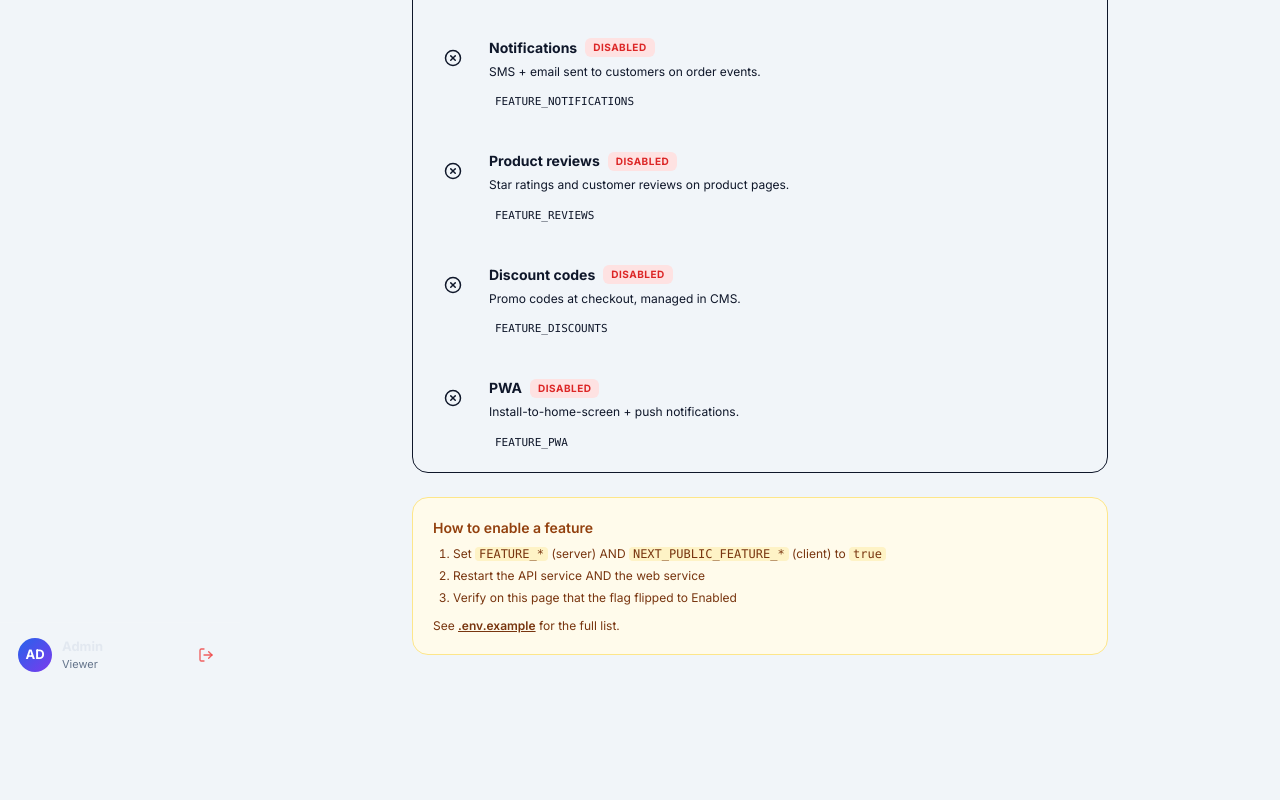
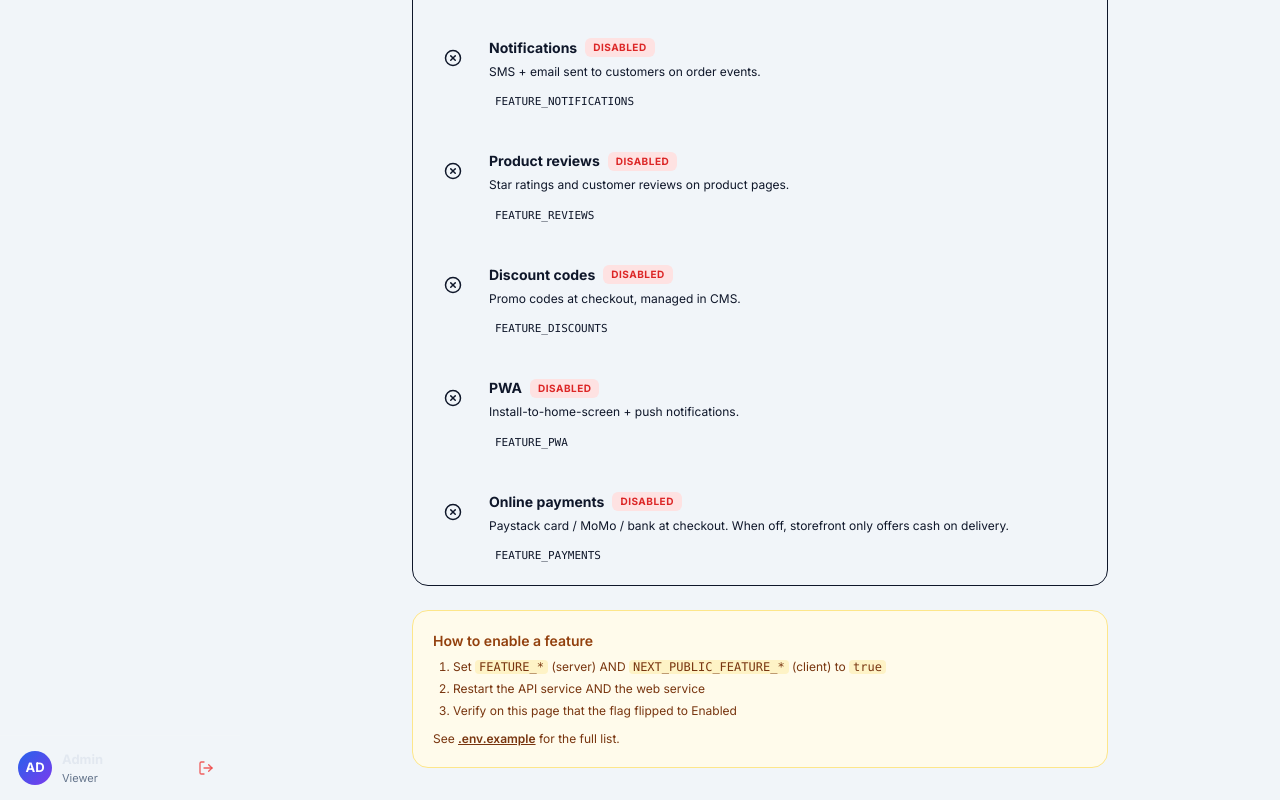
Before and after one commit to kayzredman/e-comm-trendx, a Next.js app in the folder apps/web/: page /cms/feature-flags in a window 1280 px wide. Shown: the part 432-1232 px from the top of the page. Before the commit the page ends 1119 px from the top, so only its background shows below. Built offline with nearby package versions, Linux system fonts and the light colour scheme; no server answers; a web font is replaced by a local one.

Commit message:
fix(web): add payments entry to FLAG_LABELS for feature-flags page

```diff
--- a/apps/web/app/(dashboard)/cms/feature-flags/page.tsx
+++ b/apps/web/app/(dashboard)/cms/feature-flags/page.tsx
@@ -12,6 +12,7 @@ const FLAG_LABELS: Record<keyof typeof publicFeatures, { name: string; desc: str
   reviews:       { name: 'Product reviews',       desc: 'Star ratings and customer reviews on product pages.' },
   discounts:     { name: 'Discount codes',        desc: 'Promo codes at checkout, managed in CMS.' },
   pwa:           { name: 'PWA',                   desc: 'Install-to-home-screen + push notifications.' },
+  payments:      { name: 'Online payments',       desc: 'Paystack card / MoMo / bank at checkout. When off, storefront only offers cash on delivery.' },
 }
 
 export default function FeatureFlagsPage() {
```
